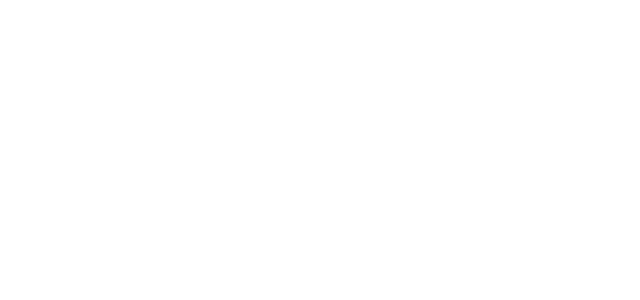
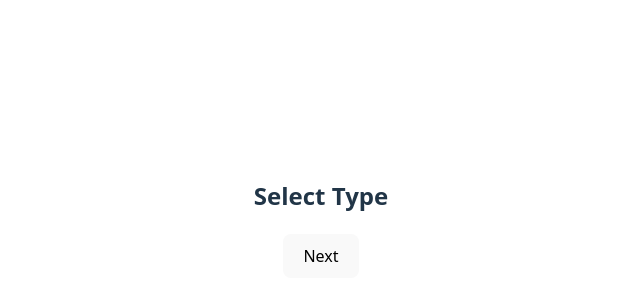
Before and after one commit to ArturMigulea/Tarot-Reading, a React (Vite) app: page /Screens/TypeSelect in a window 1280 px wide. Before the commit this address had no page. Shown: the part 182-482 px from the top of the page, without its empty margins (319-959 px from the left). Built offline with nearby package versions, Linux system fonts and the light colour scheme.

Commit message:
Update App.jsx

```diff
--- a/src/App.jsx
+++ b/src/App.jsx
@@ -13,10 +13,10 @@ function App() {
   return (
     <Router>
       <Routes>
-        <Route path="/Title" element={<Title />} />
-        <Route path="/TypeSelect" element={<TypeSelect />} />
-        <Route path="/FateReading" element={<FateReading />} />
-        <Route path="/LazySusan" element={<LazySusan />} />
+        <Route path="/Screens/Title" element={<Title />} />
+        <Route path="/Screens/TypeSelect" element={<TypeSelect />} />
+        <Route path="/Screens/FateReading" element={<FateReading />} />
+        <Route path="/Screens/LazySusan" element={<LazySusan />} />
       </Routes>
     </Router>
   )
```
